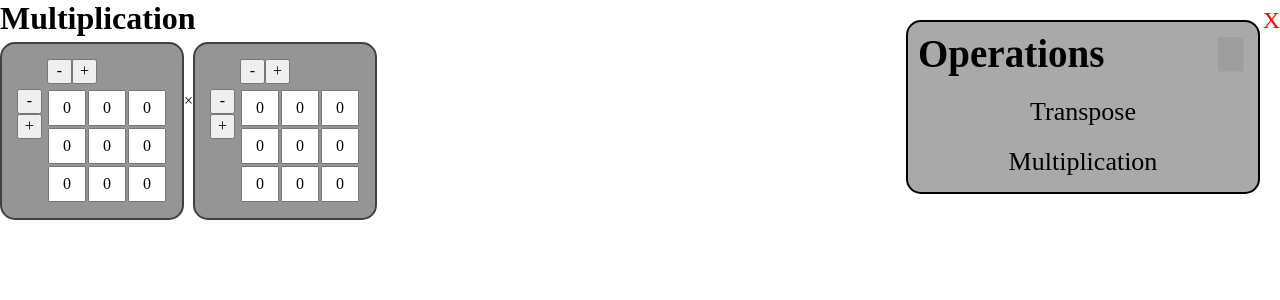
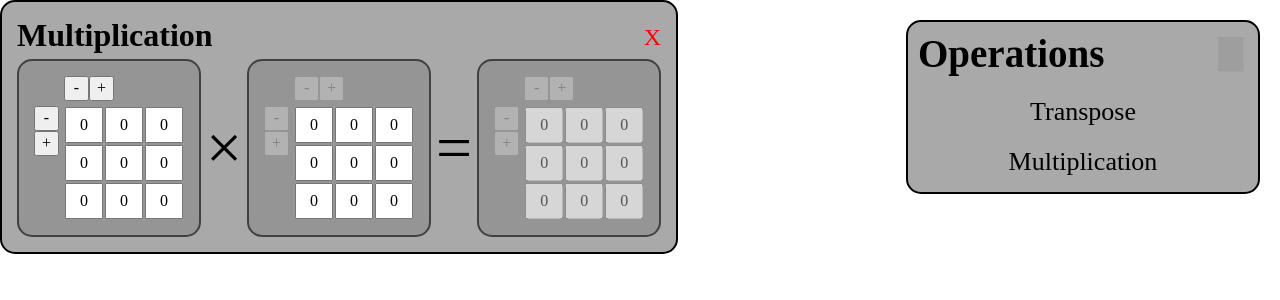
Before and after one commit to DEsimas/matrix-calc, a React app: page / in a window 1280 px wide. Both pictures are taken after a click on the button "Multiplication". Shown: the top 300 px of the page. Built offline with nearby package versions, Linux system fonts and the light colour scheme; grey boxes are pictures that could not be loaded.

Commit message:
multiplication component

```diff
--- a/src/Matrix.js
+++ b/src/Matrix.js
@@ -49,3 +49,28 @@ export function transpose(matrix) {
     let [row] = matrix
     return row.map((value, column) => matrix.map(row => row[column]))
 }
+
+export function multiply(a, b) {
+    if (!Array.isArray(a) || !Array.isArray(b) || !a.length || !b.length) {
+        throw new Error('arguments should be in 2-dimensional array format');
+    }
+    let x = a.length,
+        z = a[0].length,
+        y = b[0].length;
+    if (b.length !== z) {
+        throw new Error('number of columns in the first matrix should bethe same as the number of rows in the second');
+    }
+    let productRow = Array.apply(null, new Array(y)).map(Number.prototype.valueOf, 0);
+    let product = new Array(x);
+    for (let p = 0; p < x; p++) {
+        product[p] = productRow.slice();
+    }
+    for (let i = 0; i < x; i++) {
+        for (let j = 0; j < y; j++) {
+            for (let k = 0; k < z; k++) {
+                product[i][j] += a[i][k] * b[k][j];
+            }
+        }
+    }
+    return product;
+}
--- /dev/null
+++ b/src/components/Multiplication.css
@@ -0,0 +1,20 @@
+.multiplication {
+    -webkit-user-select: none;
+    -ms-user-select: none;
+    user-select: none;
+    background-color: darkgray;
+    border: 2px black solid;
+    border-radius: 15px;
+    padding: 15px;
+    position: absolute;
+}
+
+.multiplication-desktop {
+    display: flex;
+    align-items: center;
+}
+
+.multiplication-desktop span {
+    font-size: 64px;
+    margin: 5px;
+}
--- a/src/components/Multiplication.js
+++ b/src/components/Multiplication.js
@@ -1,14 +1,19 @@
-import React, { useState } from 'react'
+import React, { useEffect, useState } from 'react'
 import Draggable from 'react-draggable'
-import { getZeroMatrix } from '../Matrix'
+import { getZeroMatrix, multiply } from '../Matrix'
 import Input from './Input'
 import { v1 } from 'uuid'
+import './Multiplication.css'
 
 const Multiplication = (props) => {
     const [matrix1, setMatrix1] = useState(getZeroMatrix(3, 3))
     const [matrix2, setMatrix2] = useState(getZeroMatrix(3, 3))
     const [result, setResult] = useState(getZeroMatrix(3, 3))
     const id = v1()
+
+    useEffect(() => {
+        setResult(multiply(matrix1, matrix2))
+    }, [matrix1, matrix2])
 
     return (
         <Draggable>
@@ -19,12 +24,14 @@ const Multiplication = (props) => {
                 </div>
                 <div className='multiplication-desktop'>
                     <Input value={matrix1} onChange={(matrix) => {
-                        setMatrix2(transpose(matrix))
+                        setMatrix1(matrix)
                     }} />
                     <span>×</span>
-                    <Input value={matrix2} onChange={(matrix) => {
-                        setMatrix1(transpose(matrix))
+                    <Input width={matrix1.length} height={matrix1[0].length} fixed={true} value={matrix2} onChange={(matrix) => {
+                        setMatrix2(matrix)
                     }} />
+                    <span>=</span>
+                    <Input value={result} disabled={true} />
                 </div>
             </div>
         </Draggable>
```
